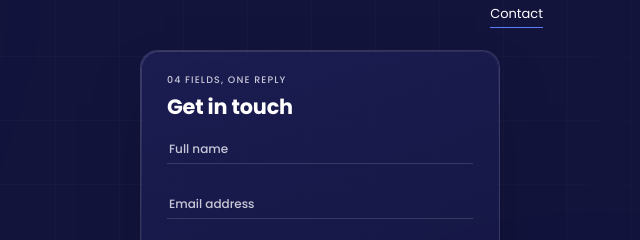
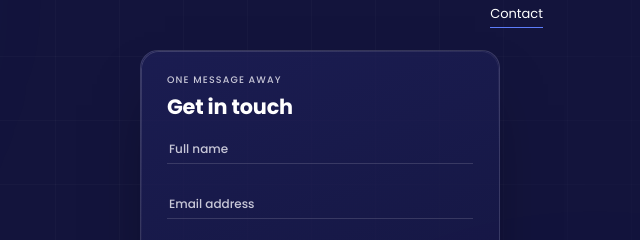
Before and after one commit to sam-1st/contact-form, a plain HTML site: page index.html in a window 1280 px wide. Shown: the part 136-376 px from the top of the page, 585-1225 px from the left. Drawn offline with nearby package versions, Linux system fonts and the light colour scheme.

Commit message:
Update index.html

```diff
--- a/index.html
+++ b/index.html
@@ -124,7 +124,7 @@
       <!-- RIGHT: Form -->
       <section class="contact__form-wrap reveal reveal--delay" aria-labelledby="formHeading">
         <form class="form" id="contactForm" novalidate>
-          <p class="form__eyebrow">04 fields, one reply</p>
+          <p class="form__eyebrow">ONE MESSAGE AWAY</p>
           <h2 id="formHeading" class="form__title">Get in touch</h2>
 
           <div class="field">
```
